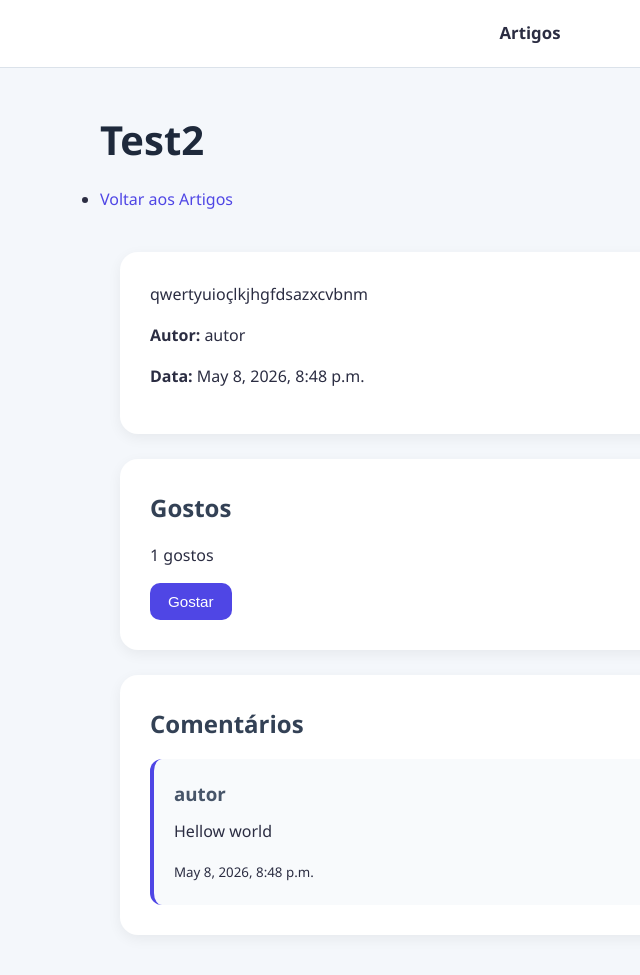
After one commit to a22405789NidhiMogatlal/portfolio, a Django app: page /artigos/2/ in a window 1280 px wide. The commit adds this page. Shown: the whole page, without its empty margins (110-750 px from the left). Run offline with Django 5.2, Linux system fonts and the light colour scheme; data comes from the database, SQL or seed files in the repository; both versions use the stored data as it was after the commit.

Commit message:
melhorei o design dos templates

```diff
--- a/artigos/models.py
+++ b/artigos/models.py
@@ -5,7 +5,7 @@ from django.contrib.auth.models import User
 class Artigo(models.Model):
     titulo = models.CharField(max_length=200)
     texto = models.TextField()
-    fotografia = models.ImageField(upload_to='artigos/')
+    fotografia = models.ImageField(upload_to='artigos/',blank=True,null=True)
     link_externo = models.URLField(blank=True, null=True)
     data_criacao = models.DateTimeField(auto_now_add=True)
     autor = models.ForeignKey(User,on_delete=models.CASCADE,related_name='artigos')
--- /dev/null
+++ b/artigos/static/artigos/styles.css
@@ -0,0 +1,172 @@
+* {
+    margin: 0;
+    padding: 0;
+    box-sizing: border-box;
+}
+
+body {
+    font-family: "Segoe UI", sans-serif;
+    background-color: #f4f7fb;
+    color: #2b2d42;
+    line-height: 1.6;
+}
+
+/* ========================= */
+/* MENU */
+/* ========================= */
+
+.menu {
+    background-color: white;
+    padding: 20px;
+    border-bottom: 1px solid #dbe2ea;
+    text-align: center;
+}
+
+.menu a {
+    text-decoration: none;
+    color: #2b2d42;
+    font-weight: 600;
+    font-size: 1.05rem;
+    transition: 0.2s;
+}
+
+.menu a:hover {
+    color: #4f46e5;
+}
+
+/* ========================= */
+/* CONTEÚDO */
+/* ========================= */
+
+main {
+    max-width: 900px;
+    margin: 40px auto;
+    padding: 0 20px;
+}
+
+/* ========================= */
+/* CARDS */
+/* ========================= */
+
+section {
+    background-color: white;
+    padding: 30px;
+    margin-bottom: 25px;
+    border-radius: 18px;
+    box-shadow: 0 4px 14px rgba(0,0,0,0.06);
+}
+
+/* ========================= */
+/* TÍTULOS */
+/* ========================= */
+
+h1 {
+    font-size: 2.5rem;
+    margin-bottom: 15px;
+    color: #1e293b;
+}
+
+h2 {
+    margin-bottom: 15px;
+    color: #334155;
+}
+
+h3 {
+    margin-bottom: 10px;
+    color: #475569;
+}
+
+/* ========================= */
+/* TEXTO */
+/* ========================= */
+
+p {
+    margin-bottom: 15px;
+}
+
+/* ========================= */
+/* IMAGENS */
+/* ========================= */
+
+img {
+    width: 100%;
+    border-radius: 14px;
+    margin-bottom: 20px;
+}
+
+/* ========================= */
+/* LINKS */
+/* ========================= */
+
+a {
+    color: #4f46e5;
+    text-decoration: none;
+    font-weight: 500;
+}
+
+a:hover {
+    text-decoration: underline;
+}
+
+/* ========================= */
+/* BOTÕES */
+/* ========================= */
+
+button {
+    background-color: #4f46e5;
+    color: white;
+    border: none;
+    padding: 10px 18px;
+    border-radius: 10px;
+    cursor: pointer;
+    font-size: 0.95rem;
+    transition: 0.2s;
+}
+
+button:hover {
+    background-color: #4338ca;
+}
+
+/* ========================= */
+/* FORMULÁRIOS */
+/* ========================= */
+
+form p {
+    margin-bottom: 20px;
+}
+
+input,
+textarea {
+    width: 100%;
+    padding: 12px;
+    margin-top: 6px;
+    border: 1px solid #cbd5e1;
+    border-radius: 10px;
+    font-size: 1rem;
+}
+
+textarea {
+    min-height: 140px;
+    resize: vertical;
+}
+
+/* ========================= */
+/* COMENTÁRIOS */
+/* ========================= */
+
+.comentario {
+    background-color: #f8fafc;
+    padding: 20px;
+    border-radius: 12px;
+    border-left: 4px solid #4f46e5;
+    margin-top: 15px;
+}
+
+/* ========================= */
+/* META INFO */
+/* ========================= */
+
+.meta {
+    color: #64748b;
+    font-size: 0.95rem;
+}
--- /dev/null
+++ b/artigos/templates/artigos/base.html
@@ -0,0 +1,33 @@
+{% load static %}
+
+<!DOCTYPE html>
+<html lang="pt">
+
+<head>
+    <meta charset="UTF-8">
+
+    <title>Artigos</title>
+
+    <link rel="stylesheet"
+          href="{% static 'artigos/styles.css' %}">
+</head>
+
+<body>
+
+<nav class="menu">
+
+    <a href="{% url 'lista_artigos' %}">
+        Artigos
+    </a>
+
+</nav>
+
+<main>
+
+    {% block content %}
+    {% endblock %}
+
+</main>
+
+</body>
+</html>
--- a/artigos/tempates/artigos/criar_artigo.html
+++ b/artigos/templates/artigos/criar_artigo.html
@@ -1,9 +1,9 @@
-{% extends 'base.html' %}
+{% extends 'artigos/base.html' %}
 
 {% block content %}
 
 
-    <h1>Criar Artigo</h1>
+    <h2>Criar Artigo</h2>
 
     <form method="POST"
           enctype="multipart/form-data">
--- /dev/null
+++ b/artigos/templates/artigos/detalhe_artigo.html
@@ -0,0 +1,127 @@
+{% extends 'artigos/base.html' %}
+
+{% block content %}
+
+<header>
+    <h1>{{ artigo.titulo }}</h1>
+
+    <nav>
+        <ul>
+            <li>
+                <a href="{% url 'lista_artigos' %}">
+                    Voltar aos Artigos
+                </a>
+            </li>
+        </ul>
+    </nav>
+</header>
+
+<main>
+
+<section>
+
+    {% if artigo.fotografia %}
+        <img src="{{ artigo.fotografia.url }}"
+             alt="{{ artigo.titulo }}">
+    {% endif %}
+
+    <p>{{ artigo.texto }}</p>
+
+    <p>
+        <b>Autor:</b> {{ artigo.autor.username }}
+    </p>
+
+    <p>
+        <b>Data:</b> {{ artigo.data_criacao }}
+    </p>
+
+    {% if artigo.link_externo %}
+        <p>
+            <a href="{{ artigo.link_externo }}" target="_blank">
+                Ler mais
+            </a>
+        </p>
+    {% endif %}
+
+</section>
+
+<section>
+
+    <h2>Gostos</h2>
+
+    <p>{{ artigo.total_likes }} gostos</p>
+
+    <form method="POST"
+          action="{% url 'like_artigo' artigo.pk %}">
+
+        {% csrf_token %}
+
+        <button type="submit">
+            Gostar
+        </button>
+
+    </form>
+
+</section>
+
+{% if user == artigo.autor %}
+
+<section>
+
+    <a href="{% url 'editar_artigo' artigo.pk %}">
+        Editar Artigo
+    </a>
+
+</section>
+
+{% endif %}
+
+<section>
+
+    <h2>Comentários</h2>
+
+    {% for comentario in comentarios %}
+
+        <article class="comentario">
+
+            <h3>{{ comentario.autor.username }}</h3>
+
+            <p>{{ comentario.texto }}</p>
+
+            <small>{{ comentario.data_criacao }}</small>
+
+        </article>
+
+    {% empty %}
+
+        <p>Sem comentários.</p>
+
+    {% endfor %}
+
+</section>
+
+{% if user.is_authenticated %}
+
+<section>
+
+    <h2>Adicionar Comentário</h2>
+
+    <form method="POST">
+
+        {% csrf_token %}
+
+        {{ form.as_p }}
+
+        <button type="submit">
+            Comentar
+        </button>
+
+    </form>
+
+</section>
+
+{% endif %}
+
+</main>
+
+{% endblock %}
--- a/artigos/views.py
+++ b/artigos/views.py
@@ -27,7 +27,6 @@ def registo_view(request):
     return render(request, 'artigos/registo.html', {'form': form})
 
 def criar_artigo_view(request):
-
 
     if not request.user.groups.filter(name='autores').exists():
         return redirect('lista_artigos')
--- a/portfolio/static/portfolio/sobre.css
+++ b/portfolio/static/portfolio/sobre.css
@@ -69,6 +69,7 @@ h3 {
     margin-top: 20px;
     color: #5a5a89;
 }
+
 
 /* LISTAS */
 ul, ol {
--- a/portfolio/templates/portfolio/base.html
+++ b/portfolio/templates/portfolio/base.html
@@ -24,6 +24,8 @@
         <a href="{% url 'formacoes' %}">Formação</a>
         <a href="{% url 'competencias' %}">Competências</a>
         <a href="{% url 'sobre' %}">Sobre</a>
+        <a href="{% url 'lista_artigos' %}">Artigos</a>
+
     </nav>
 
      {% if request.user.is_authenticated %}
```
Also changed, not shown: artigos/tempates/artigos/base.html (deleted, +0 -25 lines), artigos/tempates/artigos/detalhe_artigo.html (deleted, +0 -121 lines), artigos/tempates/artigos/editar_artigo.html (deleted, +0 -23 lines), artigos/tempates/artigos/listar_artigos.html (deleted, +0 -45 lines), artigos/tempates/artigos/registo.html (deleted, +0 -23 lines), artigos/templates/artigos/editar_artigo.html (added, +30 -0 lines), artigos/templates/artigos/lista_artigos.html (added, +54 -0 lines), README.md, artigos/migrations/0002_alter_artigo_fotografia.py (added), db.sqlite3.
